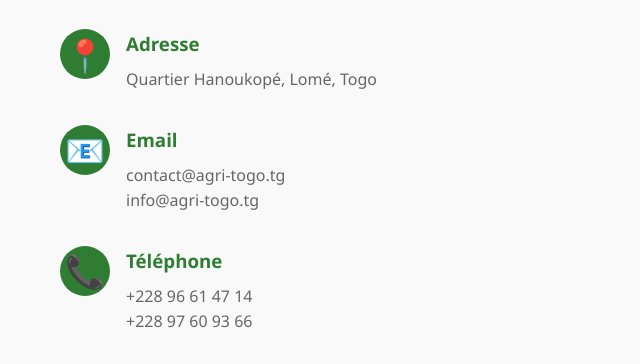
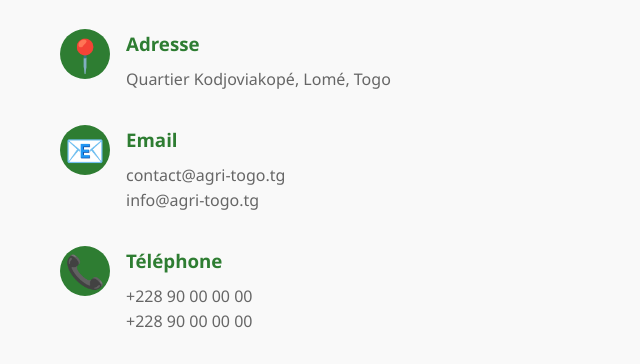
Before and after one commit to isdordjidjigna-lgtm/AGRI-TOGO, a plain HTML site: page contact.html in a window 1280 px wide. Shown: the part 414-778 px from the top of the page, 0-640 px from the left. Drawn offline with Linux system fonts and the light colour scheme.

Commit message:
modifications

```diff
--- a/contact.html
+++ b/contact.html
@@ -7,6 +7,7 @@
     <link rel="stylesheet" href="style.css">
 </head>
 <body>
+    <!---============Barre de navigation=================--->
     <header>
         <div class="container">
             <div class="logo">
@@ -20,6 +21,8 @@
                     <li><a href="actualites.html">Actualités</a></li>
                     <li><a href="contact.html" class="active">Contact</a></li>
                 </ul>
+
+                <!---=======Menu hamburger=======--->
                 <div class="hamburger">
                     <span></span>
                     <span></span>
@@ -37,6 +40,8 @@
             </div>
         </section>
 
+      <!---============Section contact===============--->
+
         <section class="contact-section">
             <div class="container">
                 <div class="contact-content">
@@ -46,7 +51,7 @@
                             <div class="info-icon">📍</div>
                             <div class="info-text">
                                 <h3>Adresse</h3>
-                                <p>Quartier Hanoukopé, Lomé, Togo</p>
+                                <p>Quartier Kodjoviakopé, Lomé, Togo</p>
                             </div>
                         </div>
                         <div class="info-item">
@@ -61,8 +66,8 @@
                             <div class="info-icon">📞</div>
                             <div class="info-text">
                                 <h3>Téléphone</h3>
-                                <p>+228 96 61 47 14</p>
-                                <p>+228 97 60 93 66</p>
+                                <p>+228 90 00 00 00</p>
+                                <p>+228 90 00 00 00</p>
                             </div>
                         </div>
                         <div class="info-item">
@@ -74,6 +79,8 @@
                             </div>
                         </div>
                     </div>
+
+                    <!---============Formulaire de contact===============--->
 
                     <div class="contact-form">
                         <h2>Envoyez-nous un message</h2>
@@ -115,6 +122,8 @@
             </div>
         </section>
 
+        <!---============Section carte et itinéraire===============--->
+
         <section class="map-section">
             <div class="container">
                 <h2>Nous trouver</h2>
@@ -146,6 +155,8 @@
         </section>
     </main>
 
+    <!---============footer===============--->
+
     <footer>
         <div class="container">
             <div class="footer-content">
@@ -157,7 +168,7 @@
                     <h3>Contact</h3>
                     <p>📍 Lomé, Togo</p>
                     <p>📧 contact@agri-togo.tg</p>
-                    <p>📞 +228 96 61 47 14</p>
+                    <p>📞 +228 90 00 00 00</p>
                 </div>
                 <div class="footer-section">
                     <h3>Liens rapides</h3>
```
Also changed, not shown: a-propos.html (+14 -0 lines), actualites.html (+6 -0 lines), index.html (+5 -0 lines), produits.html (+16 -2 lines).
